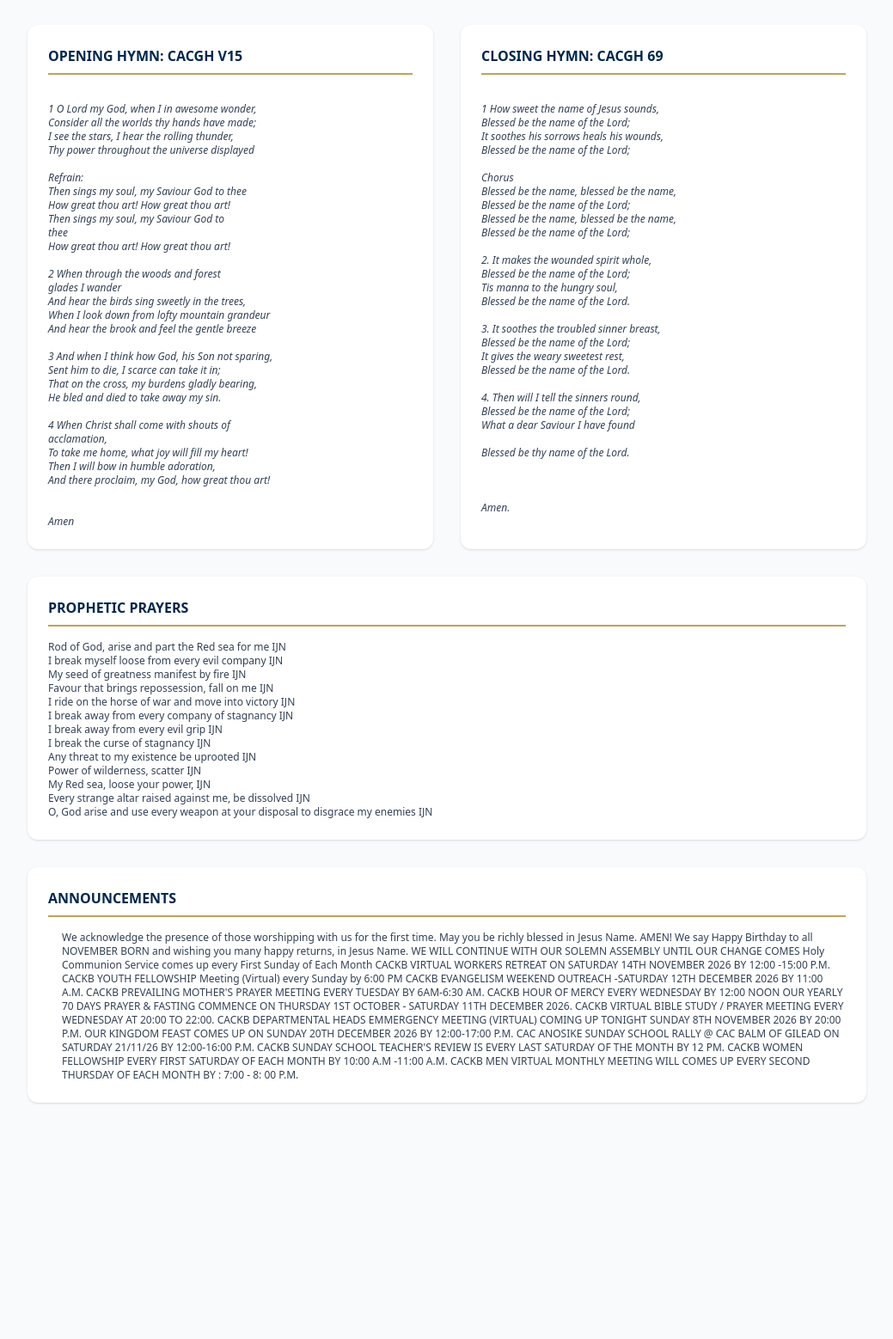
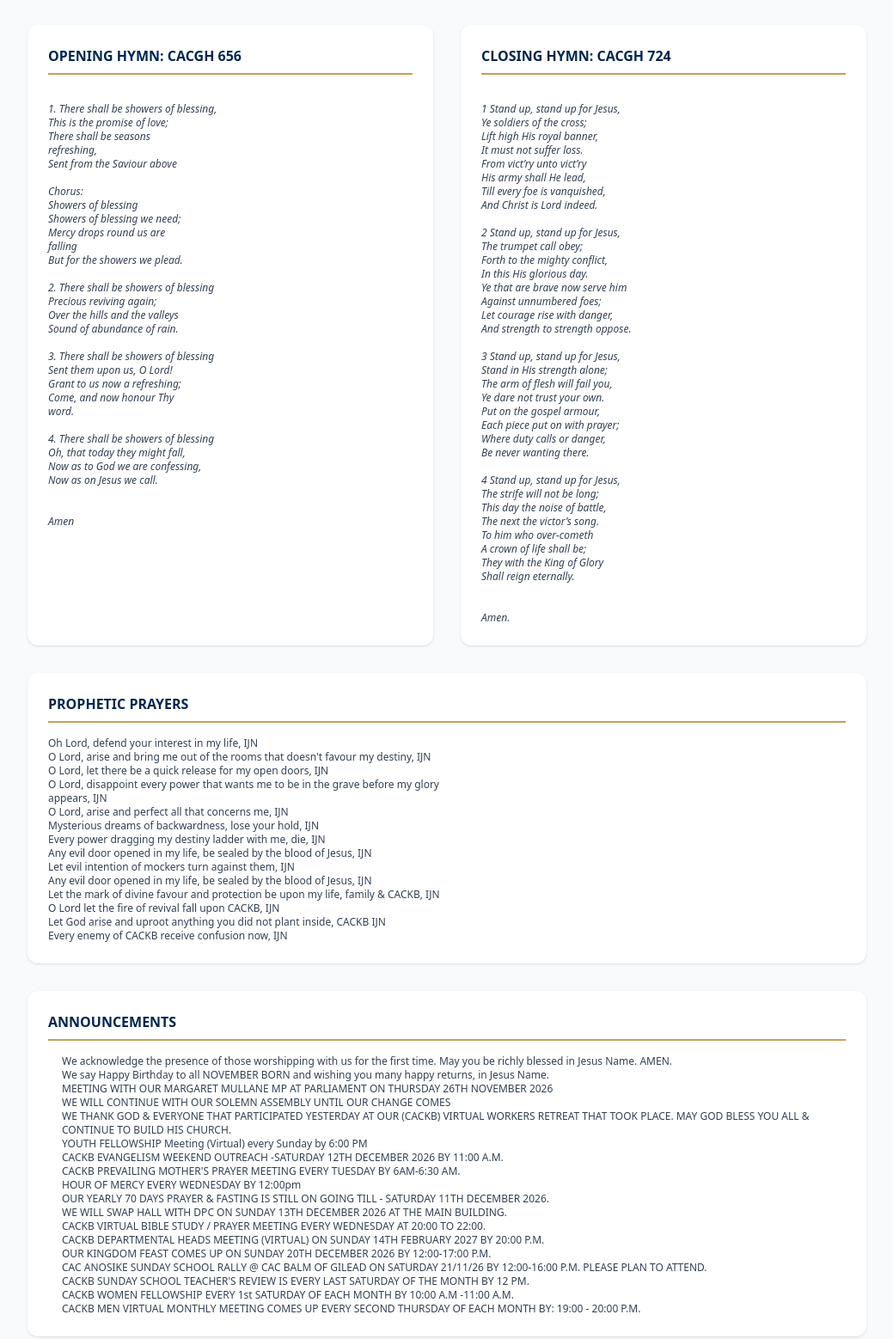
Before and after one commit to SiDOlu/cackb, a plain HTML site: page bulletin.html in a window 1280 px wide. Shown: the part 1874-3432 px from the top of the page at 86% size, without its empty margins (120-1159 px from the left). Before the commit the page ends 3181 px from the top, so only its background shows below. Drawn offline with nearby package versions, Linux system fonts and the light colour scheme.

Commit message:
Update bulletin.html

```diff
--- a/bulletin.html
+++ b/bulletin.html
@@ -109,69 +109,74 @@ After years of famine, the land was dry. When Elijah said: “Go up, eat and dri
 
         <section class="grid md:grid-cols-2 gap-8">
             <div class="bg-white p-6 rounded-xl shadow">
-                <h3 class="font-bold text-cackb-navy mb-4 border-b-2 border-cackb-gold pb-2">OPENING HYMN: CACGH V15</h3>
+                <h3 class="font-bold text-cackb-navy mb-4 border-b-2 border-cackb-gold pb-2">OPENING HYMN: CACGH 656</h3>
                 <div class="text-xs text-slate-700 space-y-2 italic whitespace-pre-line">
-              1 O Lord my God, when I in awesome wonder,
-Consider all the worlds thy hands have made;
-I see the stars, I hear the rolling thunder,
-Thy power throughout the universe displayed
+              1. There shall be showers of blessing,
+This is the promise of love;
+There shall be seasons
+refreshing,
+Sent from the Saviour above
 
-Refrain:
-Then sings my soul, my Saviour God to thee
-How great thou art! How great thou art!
-Then sings my soul, my Saviour God to
-thee
-How great thou art! How great thou art!
+Chorus:
+Showers of blessing
+Showers of blessing we need;
+Mercy drops round us are
+falling
+But for the showers we plead.
 
-2 When through the woods and forest
-glades I wander
-And hear the birds sing sweetly in the trees,
-When I look down from lofty mountain grandeur
-And hear the brook and feel the gentle breeze
+2. There shall be showers of blessing
+Precious reviving again;
+Over the hills and the valleys
+Sound of abundance of rain.
 
-3 And when I think how God, his Son not sparing,
-Sent him to die, I scarce can take it in;
-That on the cross, my burdens gladly bearing,
-He bled and died to take away my sin.
+3. There shall be showers of blessing
+Sent them upon us, O Lord!
+Grant to us now a refreshing;
+Come, and now honour Thy
+word.
 
-4 When Christ shall come with shouts of
-acclamation,
-To take me home, what joy will fill my heart!
-Then I will bow in humble adoration,
-And there proclaim, my God, how great thou art!
+4. There shall be showers of blessing
+Oh, that today they might fall,
+Now as to God we are confessing,
+Now as on Jesus we call.
                     <br><br>Amen
                 </div>
             </div>
             <div class="bg-white p-6 rounded-xl shadow">
-                <h3 class="font-bold text-cackb-navy mb-4 border-b-2 border-cackb-gold pb-2">CLOSING HYMN: CACGH 69</h3>
+                <h3 class="font-bold text-cackb-navy mb-4 border-b-2 border-cackb-gold pb-2">CLOSING HYMN: CACGH 724</h3>
                 <div class="text-xs text-slate-700 space-y-2 italic whitespace-pre-line">
-1 How sweet the name of Jesus sounds,
-Blessed be the name of the Lord;
-It soothes his sorrows heals his wounds,
-Blessed be the name of the Lord;
-
-Chorus
-Blessed be the name, blessed be the name,
-Blessed be the name of the Lord;
-Blessed be the name, blessed be the name,
-Blessed be the name of the Lord;
-
-2. It makes the wounded spirit whole,
-Blessed be the name of the Lord;
-Tis manna to the hungry soul,
-Blessed be the name of the Lord.
-
-3. It soothes the troubled sinner breast,
-Blessed be the name of the Lord;
-It gives the weary sweetest rest,
-Blessed be the name of the Lord.
-
-4. Then will I tell the sinners round,
-Blessed be the name of the Lord;
-What a dear Saviour I have found
-
-Blessed be thy name of the Lord.
-
+1 Stand up, stand up for Jesus,
+Ye soldiers of the cross;
+Lift high His royal banner,
+It must not suffer loss.
+From vict’ry unto vict’ry
+His army shall He lead,
+Till every foe is vanquished,
+And Christ is Lord indeed.<br>
+2 Stand up, stand up for Jesus,
+The trumpet call obey;
+Forth to the mighty conflict,
+In this His glorious day.
+Ye that are brave now serve him
+Against unnumbered foes;
+Let courage rise with danger,
+And strength to strength oppose.<br>
+3 Stand up, stand up for Jesus,
+Stand in His strength alone;
+The arm of flesh will fail you,
+Ye dare not trust your own.
+Put on the gospel armour,
+Each piece put on with prayer;
+Where duty calls or danger,
+Be never wanting there.<br>
+4 Stand up, stand up for Jesus,
+The strife will not be long;
+This day the noise of battle,
+The next the victor’s song.
+To him who over-cometh
+A crown of life shall be;
+They with the King of Glory
+Shall reign eternally.
 <br><br>Amen.
                 </div>
             </div>
@@ -180,19 +185,20 @@ Blessed be thy name of the Lord.
         <section class="bg-white p-6 rounded-xl shadow">
             <h3 class="font-bold text-cackb-navy mb-4 border-b-2 border-cackb-gold pb-2">PROPHETIC PRAYERS</h3>
             <ul class="text-xs grid md:grid-cols-2 gap-4 text-slate-700">
-                <li>Rod of God, arise and part the Red sea for me IJN<br>
-I break myself loose from every evil company IJN<br>
-My seed of greatness manifest by fire IJN<br>
-Favour that brings repossession, fall on me IJN<br>
-I ride on the horse of war and move into victory IJN<br>
-I break away from every company of stagnancy IJN<br>
-I break away from every evil grip IJN<br>
-I break the curse of stagnancy IJN<br>
-Any threat to my existence be uprooted IJN<br>
-Power of wilderness, scatter IJN<br>
-My Red sea, loose your power, IJN<br>
-Every strange altar raised against me, be dissolved IJN<br>
-O, God arise and use every weapon at your disposal to disgrace my enemies IJN
+                <li>Oh Lord, defend your interest in my life, IJN<br>
+O Lord, arise and bring me out of the rooms that doesn't favour my destiny, IJN<br>
+O Lord, let there be a quick release for my open doors, IJN<br>
+O Lord, disappoint every power that wants me to be in the grave before my glory appears, IJN<br>
+O Lord, arise and perfect all that concerns me, IJN<br>
+Mysterious dreams of backwardness, lose your hold, IJN<br>
+Every power dragging my destiny ladder with me, die, IJN<br>
+Any evil door opened in my life, be sealed by the blood of Jesus, IJN<br>
+Let evil intention of mockers turn against them, IJN<br>
+Any evil door opened in my life, be sealed by the blood of Jesus, IJN<br>
+Let the mark of divine favour and protection be upon my life, family & CACKB, IJN<br>
+O Lord let the fire of revival fall upon CACKB, IJN<br>
+Let God arise and uproot anything you did not plant inside, CACKB IJN<br>
+Every enemy of CACKB receive confusion now, IJN
 </li>
             </ul>
         </section>
@@ -200,23 +206,24 @@ O, God arise and use every weapon at your disposal to disgrace my enemies IJN
         <section class="bg-white p-6 rounded-xl shadow">
             <h3 class="font-bold text-cackb-navy mb-4 border-b-2 border-cackb-gold pb-2">ANNOUNCEMENTS</h3>
             <ul class="text-xs space-y-2 text-slate-700 list-disc pl-4">
-                <p>We acknowledge the presence of those worshipping with us for the first time. May you be richly blessed in Jesus Name. AMEN!
-We say Happy Birthday to all NOVEMBER BORN and wishing you many happy returns, in Jesus Name.
-WE WILL CONTINUE WITH OUR SOLEMN ASSEMBLY UNTIL OUR CHANGE COMES
-Holy Communion Service comes up every First Sunday of Each Month
-CACKB VIRTUAL WORKERS RETREAT ON SATURDAY 14TH NOVEMBER 2026 BY 12:00 -15:00 P.M.
-CACKB YOUTH FELLOWSHIP Meeting (Virtual) every Sunday by 6:00 PM
-CACKB EVANGELISM WEEKEND OUTREACH -SATURDAY 12TH DECEMBER 2026 BY 11:00 A.M.
-CACKB PREVAILING MOTHER'S PRAYER MEETING EVERY TUESDAY BY 6AM-6:30 AM.
-CACKB HOUR OF MERCY EVERY WEDNESDAY BY 12:00 NOON
-OUR YEARLY 70 DAYS PRAYER & FASTING COMMENCE ON THURSDAY 1ST OCTOBER - SATURDAY 11TH DECEMBER 2026.
-CACKB VIRTUAL BIBLE STUDY / PRAYER MEETING EVERY WEDNESDAY AT 20:00 TO 22:00.
-CACKB DEPARTMENTAL HEADS EMMERGENCY MEETING (VIRTUAL) COMING UP TONIGHT SUNDAY 8TH NOVEMBER 2026 BY 20:00 P.M.
-OUR KINGDOM FEAST COMES UP ON SUNDAY 20TH DECEMBER 2026 BY 12:00-17:00 P.M.
-CAC ANOSIKE SUNDAY SCHOOL RALLY @ CAC BALM OF GILEAD ON SATURDAY 21/11/26 BY 12:00-16:00 P.M.
-CACKB SUNDAY SCHOOL TEACHER'S REVIEW IS EVERY LAST SATURDAY OF THE MONTH BY 12 PM.
-CACKB WOMEN FELLOWSHIP EVERY FIRST SATURDAY OF EACH MONTH BY 10:00 A.M -11:00 A.M.
-CACKB MEN VIRTUAL MONTHLY MEETING WILL COMES UP EVERY SECOND THURSDAY OF EACH MONTH BY : 7:00 - 8: 00 P.M.
+                <p>We acknowledge the presence of those worshipping with us for the first time. May you be richly blessed in Jesus Name. AMEN.<br>
+We say Happy Birthday to all NOVEMBER BORN and wishing you many happy returns, in Jesus Name.<br>
+MEETING WITH OUR MARGARET MULLANE MP AT PARLIAMENT ON THURSDAY 26TH NOVEMBER 2026<br>
+WE WILL CONTINUE WITH OUR SOLEMN ASSEMBLY UNTIL OUR CHANGE COMES<br>
+WE THANK GOD & EVERYONE THAT PARTICIPATED YESTERDAY AT OUR (CACKB) VIRTUAL WORKERS RETREAT THAT TOOK PLACE. MAY GOD BLESS YOU ALL & CONTINUE TO BUILD HIS CHURCH.<br>
+YOUTH FELLOWSHIP Meeting (Virtual) every Sunday by 6:00 PM<br>
+CACKB EVANGELISM WEEKEND OUTREACH -SATURDAY 12TH DECEMBER 2026 BY 11:00 A.M.<br>
+CACKB PREVAILING MOTHER'S PRAYER MEETING EVERY TUESDAY BY 6AM-6:30 AM. <br>
+HOUR OF MERCY EVERY WEDNESDAY BY 12:00pm<br>
+OUR YEARLY 70 DAYS PRAYER & FASTING IS STILL ON GOING TILL - SATURDAY 11TH DECEMBER 2026.<br>
+WE WILL SWAP HALL WITH DPC ON SUNDAY 13TH DECEMBER 2026 AT THE MAIN BUILDING.<br>
+CACKB VIRTUAL BIBLE STUDY / PRAYER MEETING EVERY WEDNESDAY AT 20:00 TO 22:00. <br>
+CACKB DEPARTMENTAL HEADS MEETING (VIRTUAL) ON SUNDAY 14TH FEBRUARY 2027 BY 20:00 P.M.<br>
+OUR KINGDOM FEAST COMES UP ON SUNDAY 20TH DECEMBER 2026 BY 12:00-17:00 P.M. <br>
+CAC ANOSIKE SUNDAY SCHOOL RALLY @ CAC BALM OF GILEAD ON SATURDAY 21/11/26 BY 12:00-16:00 P.M. PLEASE PLAN TO ATTEND.<br>
+CACKB SUNDAY SCHOOL TEACHER'S REVIEW IS EVERY LAST SATURDAY OF THE MONTH BY 12 PM.<br>
+CACKB WOMEN FELLOWSHIP EVERY 1st SATURDAY OF EACH MONTH BY 10:00 A.M -11:00 A.M.<br>
+CACKB MEN VIRTUAL MONTHLY MEETING COMES UP EVERY SECOND THURSDAY OF EACH MONTH BY: 19:00 - 20:00 P.M.
 </p>
             </ul>
         </section>
```
